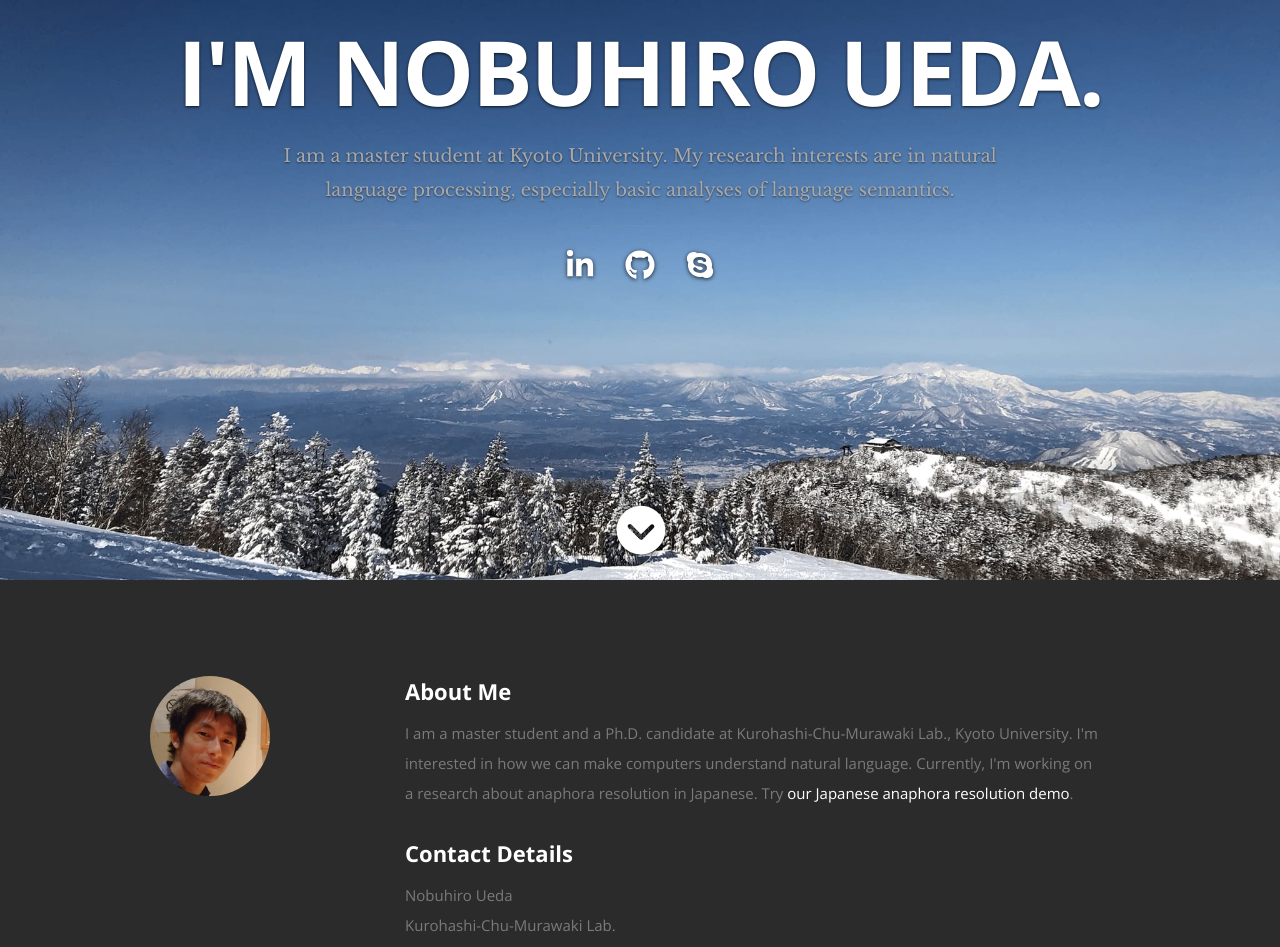
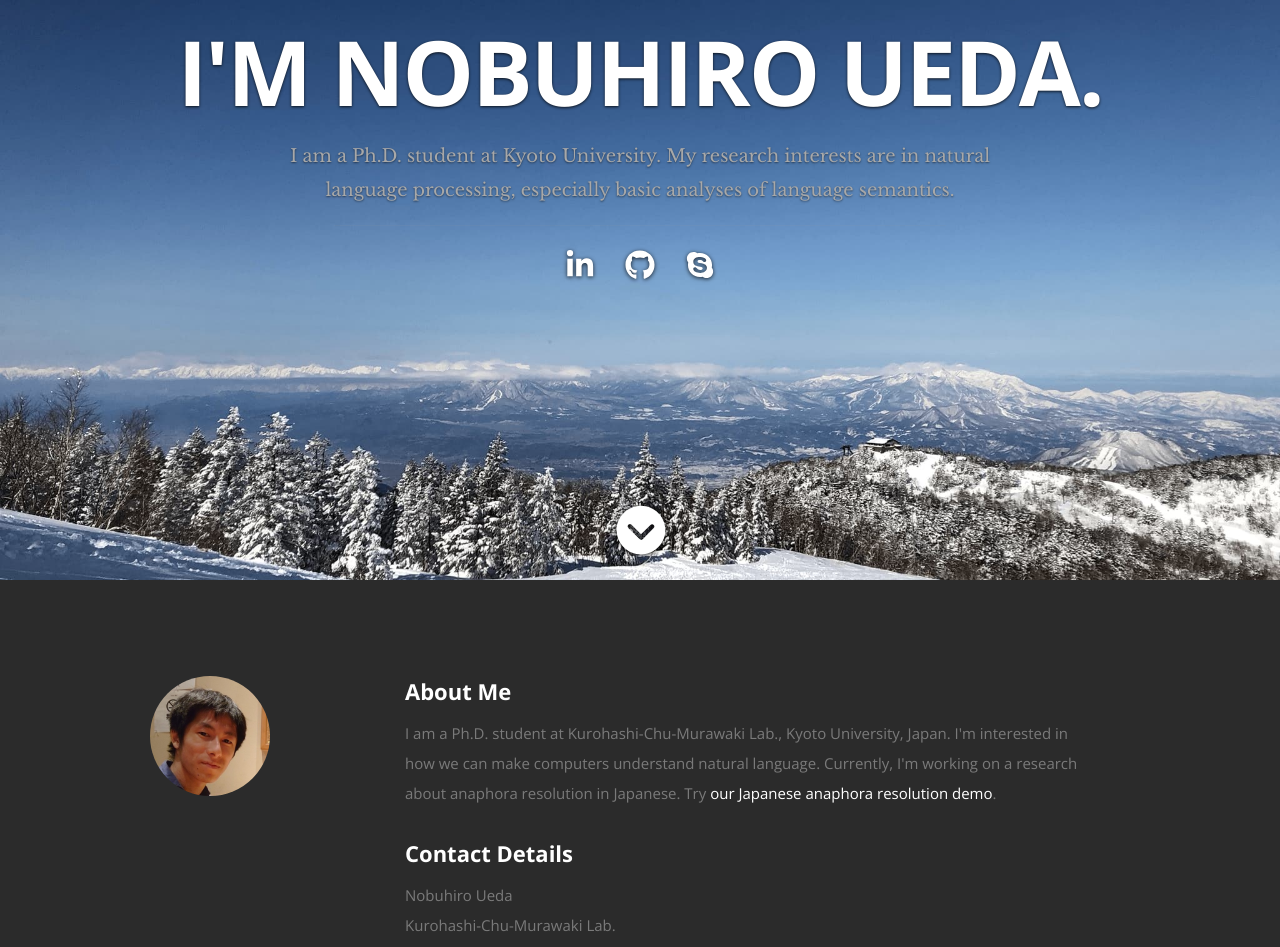
Before and after one commit to nobu-g/nobu-g.github.io, a Next.js app: page / in a window 1280 px wide. Shown: the part 220-1167 px from the top of the page. Built offline with nearby package versions, Linux system fonts and the light colour scheme.

Commit message:
update position

```diff
--- a/components/About.jsx
+++ b/components/About.jsx
@@ -27,8 +27,8 @@ const About = ({data}) => {
           <h2>About Me</h2>
 
           <p>
-            I am a master student and a Ph.D. candidate at
-            Kurohashi-Chu-Murawaki Lab., Kyoto University. I&apos;m interested in how
+            I am a Ph.D. student at
+            Kurohashi-Chu-Murawaki Lab., Kyoto University, Japan. I&apos;m interested in how
             we can make computers understand natural language. Currently, I&apos;m
             working on a research about anaphora resolution in Japanese. Try{" "}
             <a
--- a/public/resumeData.json
+++ b/public/resumeData.json
@@ -2,7 +2,7 @@
   "main": {
     "name": "Nobuhiro Ueda",
     "occupation": "Kyoto University",
-    "description": "I am a master student at Kyoto University. My research interests are in natural language processing, especially basic analyses of language semantics.",
+    "description": "I am a Ph.D. student at Kyoto University. My research interests are in natural language processing, especially basic analyses of language semantics.",
     "image": "profile.jpg",
     "email": "ueda at nlp.ist.i.kyoto-u.ac.jp",
     "phone": "555-555-5555",
```
